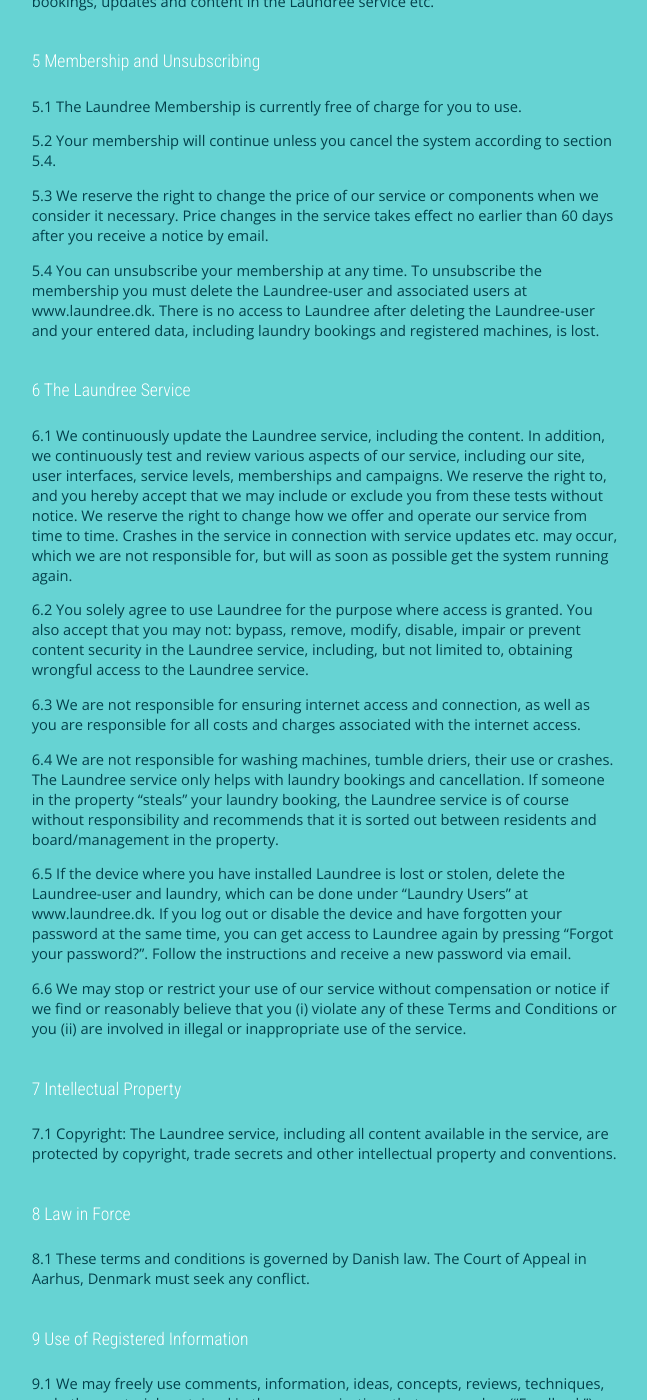
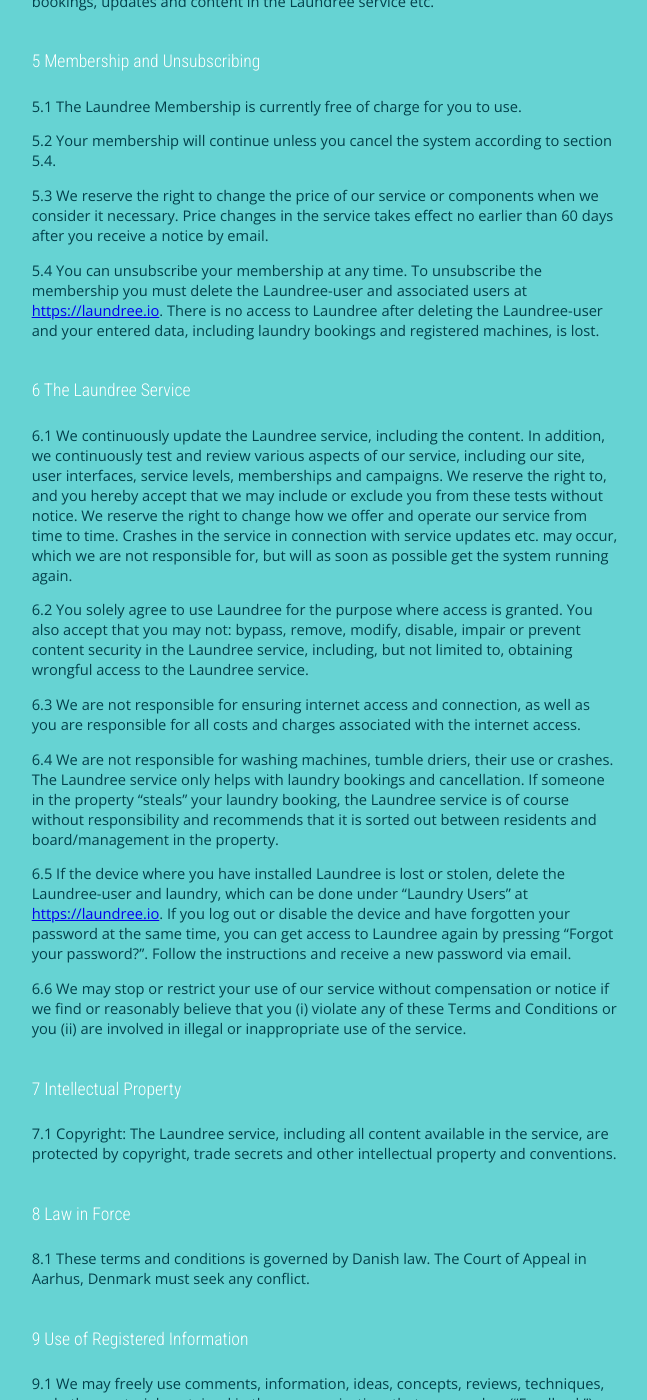
Before and after one commit to budde377/laundree-tos, a Jekyll site: the page built from en_v1.md, in a window 1280 px wide and 1400 px high, scrolled down 1873 px. Shown: the whole window, without its empty margins (315-962 px from the left). Built offline with Jekyll 4.4.1, drawn with Linux system fonts in a browser that asks for light colours; our own code applies the rules of GitHub Pages for plain Markdown files; some of the changed text lies outside the part shown.

Commit message:
fix: Links

```diff
--- a/en_v1.md
+++ b/en_v1.md
@@ -26,7 +26,7 @@
 
 ## Introduction
 
-Laundree is an easy and free booking system for the laundry facilities in your property. By using the Laundree system, you can order and cancel your laundry bookings wherever you are (with internet connection). Laundree is an Open Source-project and the source code is available at www.github.com/laundree/laundree, but we reserve the right to copyright according to section 7.
+Laundree is an easy and free booking system for the laundry facilities in your property. By using the Laundree system, you can order and cancel your laundry bookings wherever you are (with internet connection). Laundree is an Open Source-project and the source code is available at [https://github.com/laundree/laundree](https://github.com/laundree/laundree), but we reserve the right to copyright according to section 7.
 
 Laundree is without guarantee of Uptime (page availability) of continuity of service. As an Open Source-project, we allow anyone to view and suggest changes to the source code. We take no responsibility for any errors, intended or not, introduced by this practice.
 
@@ -66,7 +66,7 @@
 
 5.3 We reserve the right to change the price of our service or components when we consider it necessary. Price changes in the service takes effect no earlier than 60 days after you receive a notice by email.
 
-5.4 You can unsubscribe your membership at any time. To unsubscribe the membership you must delete the Laundree-user and associated users at www.laundree.dk. There is no access to Laundree after deleting the Laundree-user and your entered data, including laundry bookings and registered machines, is lost.
+5.4 You can unsubscribe your membership at any time. To unsubscribe the membership you must delete the Laundree-user and associated users at [https://laundree.io](https://laundree.io). There is no access to Laundree after deleting the Laundree-user and your entered data, including laundry bookings and registered machines, is lost.
 
 ## 6 The Laundree Service
 
@@ -78,7 +78,7 @@
 
 6.4 We are not responsible for washing machines, tumble driers, their use or crashes. The Laundree service only helps with laundry bookings and cancellation. If someone in the property “steals” your laundry booking, the Laundree service is of course without responsibility and recommends that it is sorted out between residents and board/management in the property.
 
-6.5 If the device where you have installed Laundree is lost or stolen, delete the Laundree-user and laundry, which can be done under "Laundry Users" at www.laundree.dk. If you log out or disable the device and have forgotten your password at the same time, you can get access to Laundree again by pressing "Forgot your password?". Follow the instructions and receive a new password via email.
+6.5 If the device where you have installed Laundree is lost or stolen, delete the Laundree-user and laundry, which can be done under "Laundry Users" at [https://laundree.io](https://laundree.io). If you log out or disable the device and have forgotten your password at the same time, you can get access to Laundree again by pressing "Forgot your password?". Follow the instructions and receive a new password via email.
 
 6.6 We may stop or restrict your use of our service without compensation or notice if we find or reasonably believe that you (i) violate any of these Terms and Conditions or you (ii) are involved in illegal or inappropriate use of the service.
 
@@ -98,4 +98,4 @@
 
 ## 10 Contact
 
-You can learn more about the Laundree service, creating an account and our mission for Laundree on the website www.laundree.dk. Contact us by using the contact link in the upper left of the menu of the website and fill out the contact form. We respond within 5 business days.
+You can learn more about the Laundree service, creating an account and our mission for Laundree on the website [https://laundree.io](https://laundree.io). Contact us by using the contact link in the upper left of the menu of the website and fill out the contact form. We respond within 5 business days.
```
Also changed, not shown: da_v1.md (+4 -4 lines).
